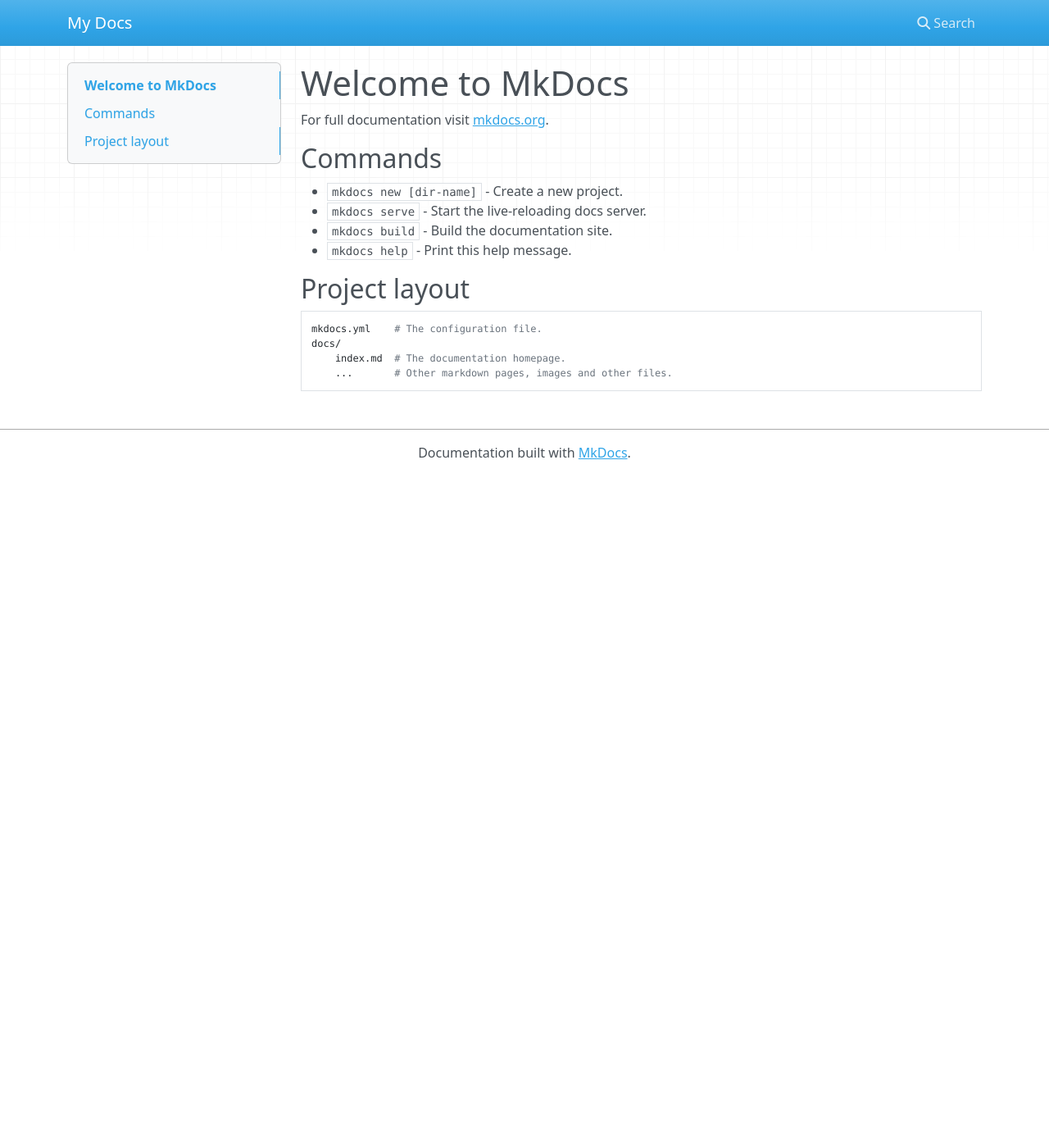
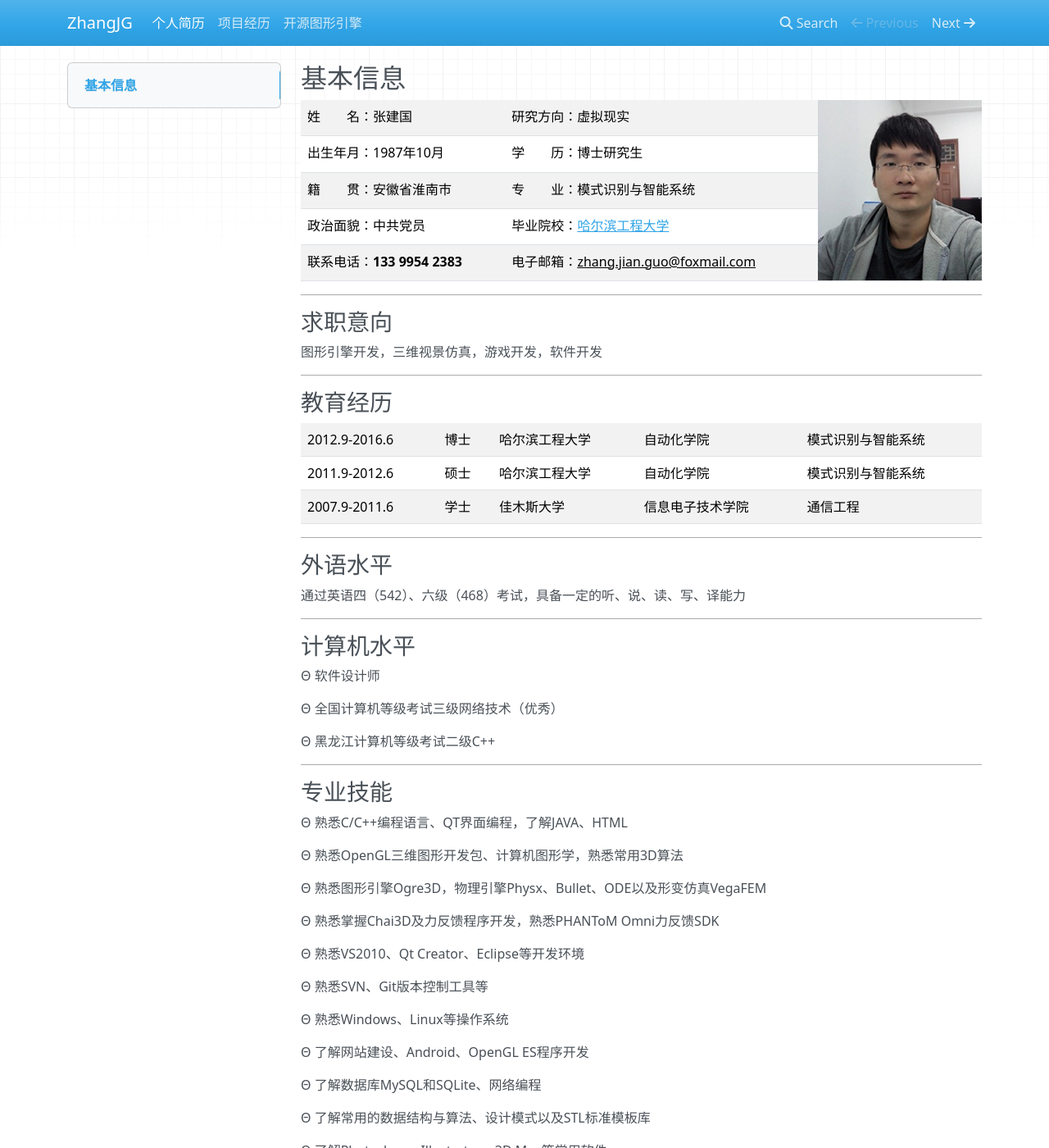
Before and after one commit to 123lab/JerryKit, an MkDocs documentation site: the page built from docs/index.md, in a window 1280 px wide and 1400 px high. Shown: the whole window at 82% size. Built offline with MkDocs 1.6.1, drawn with Linux system fonts in a browser that asks for light colours; nearby versions of some CDN libraries; old or Windows-style settings are respelled for this version of MkDocs; some of the changed text lies outside the part shown.

```diff
--- a/docs/index.md
+++ b/docs/index.md
@@ -1,17 +1,93 @@
-# Welcome to MkDocs
+## 基本信息
 
-For full documentation visit [mkdocs.org](http://mkdocs.org).
+<table border="0">
+  <tr>
+    <td>姓  名：张建国</td>
+    <td>研究方向：虚拟现实</td>
+	<td rowspan="5" width= "200" height="220" background="../images/myself.jpg"></td>
+  </tr>
+  <tr>
+    <td>出生年月：1987年10月</td>
+    <td>学  历：博士研究生</td>
+  </tr>
+  <tr>
+    <td>籍  贯：安徽省淮南市</td>
+    <td>专  业：模式识别与智能系统</td>
+  </tr>
+  <tr>
+    <td>政治面貌：中共党员</td>
+    <td>毕业院校：<a href="http://www.hrbeu.edu.cn/" target="_blank">哈尔滨工程大学</a></td>
+  </tr>
+  <tr>
+    <td>联系电话：<strong>133 9954 2383</strong></td>
+    <td>电子邮箱：<u>zhang.jian.guo@foxmail.com</u></td>
+  </tr>
+</table>
 
-## Commands
+----
 
-* `mkdocs new [dir-name]` - Create a new project.
-* `mkdocs serve` - Start the live-reloading docs server.
-* `mkdocs build` - Build the documentation site.
-* `mkdocs help` - Print this help message.
+### 求职意向
+图形引擎开发，三维视景仿真，游戏开发，软件开发
 
-## Project layout
+----
 
-    mkdocs.yml    # The configuration file.
-    docs/
-        index.md  # The documentation homepage.
-        ...       # Other markdown pages, images and other files.
+### 教育经历
+
+<table border="0">
+  <tr> <td>2012.9-2016.6</td> <td>博士</td> <td>哈尔滨工程大学</td> <td>自动化学院</td> <td>模式识别与智能系统</td> </tr>
+  <tr> <td>2011.9-2012.6</td> <td>硕士</td> <td>哈尔滨工程大学</td> <td>自动化学院</td> <td>模式识别与智能系统</td> </tr>
+  <tr> <td>2007.9-2011.6</td> <td>学士</td> <td>佳木斯大学</td> <td>信息电子技术学院</td> <td>通信工程</td> </tr>
+</table>
+
+----
+
+### 外语水平
+
+通过英语四（542）、六级（468）考试，具备一定的听、说、读、写、译能力
+
+----
+
+### 计算机水平
+
+&Theta; 软件设计师
+
+&Theta; 全国计算机等级考试三级网络技术（优秀）
+
+&Theta; 黑龙江计算机等级考试二级C++
+
+----
+
+### 专业技能
+&Theta; 熟悉C/C++编程语言、QT界面编程，了解JAVA、HTML
+
+&Theta; 熟悉OpenGL三维图形开发包、计算机图形学，熟悉常用3D算法
+
+&Theta; 熟悉图形引擎Ogre3D，物理引擎Physx、Bullet、ODE以及形变仿真VegaFEM
+
+&Theta; 熟悉掌握Chai3D及力反馈程序开发，熟悉PHANToM Omni力反馈SDK
+
+&Theta; 熟悉VS2010、Qt Creator、Eclipse等开发环境
+
+&Theta; 熟悉SVN、Git版本控制工具等
+
+&Theta; 熟悉Windows、Linux等操作系统
+
+&Theta; 了解网站建设、Android、OpenGL ES程序开发
+
+&Theta; 了解数据库MySQL和SQLite、网络编程
+
+&Theta; 了解常用的数据结构与算法、设计模式以及STL标准模板库
+
+&Theta; 了解Photoshop，Illustrator，3D Max等常用软件
+
+----
+### 兴趣爱好
+
+热爱编程、平面设计、手机APP开发等
+
+----
+### 自我评价
+
+&Theta; 活泼开朗，积极乐观，勤奋、有毅力，有很强的团队精神
+
+&Theta; 工作勤恳，团队协作能力较强，善于自省和总结
--- a/mkdocs.yml
+++ b/mkdocs.yml
@@ -1 +1,5 @@
-site_name: My Docs
+site_name: ZhangJG
+pages:
+- 个人简历: 'index.md'
+- 项目经历: 'project.md'
+- 开源图形引擎: 'engine.md'
```
Also changed, not shown: docs/engine.md (added, +36 -0 lines), docs/project.md (added, +109 -0 lines), docs/resume.md (added, +82 -0 lines), docs/images/myself.jpg (added), docs/images/myself2.jpg (added), docs/images/proj1.jpg (added), docs/images/proj2.jpg (added), docs/images/proj3.jpg (added), docs/images/proj4.jpg (added), docs/images/proj5.jpg (added), docs/images/proj6.jpg (added), docs/images/proj7.jpg (added), docs/images/proj8.jpg (added), docs/images/proj9.jpg (added).
